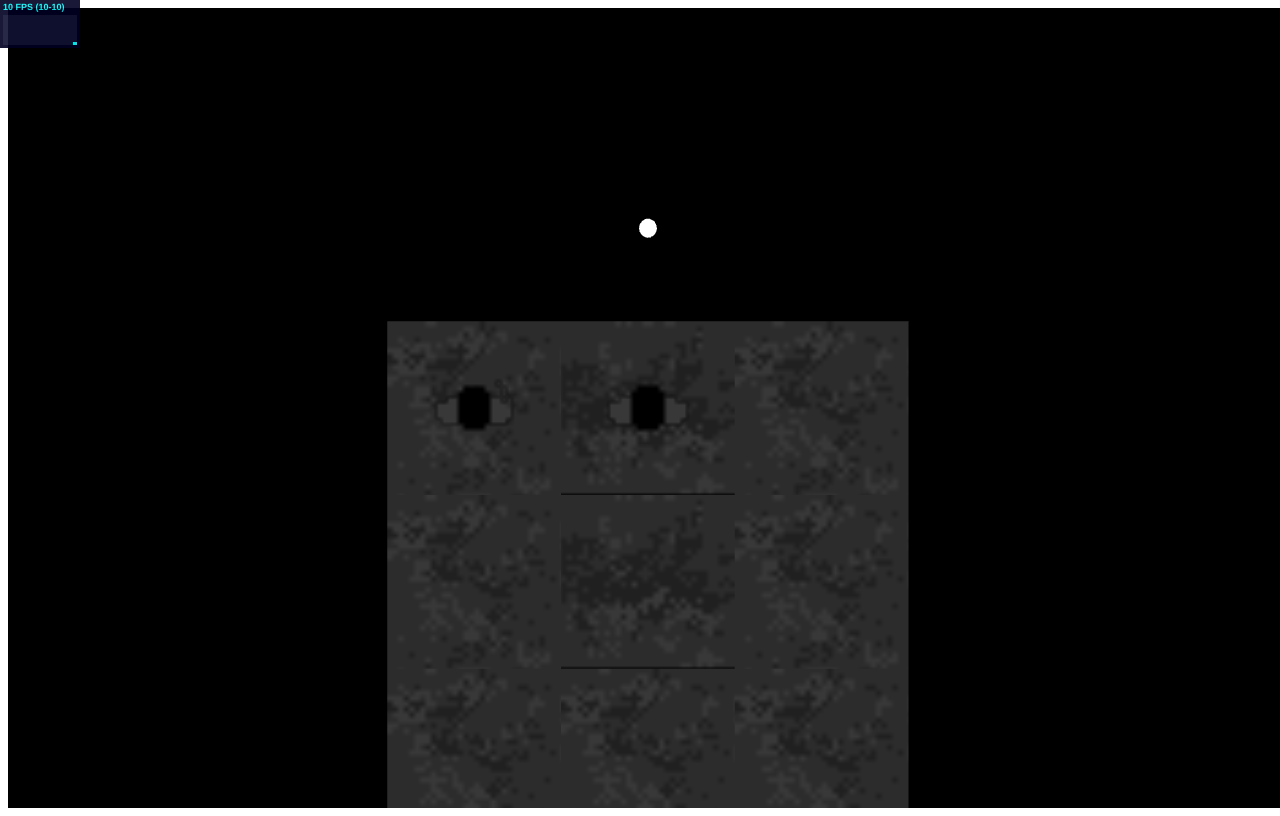
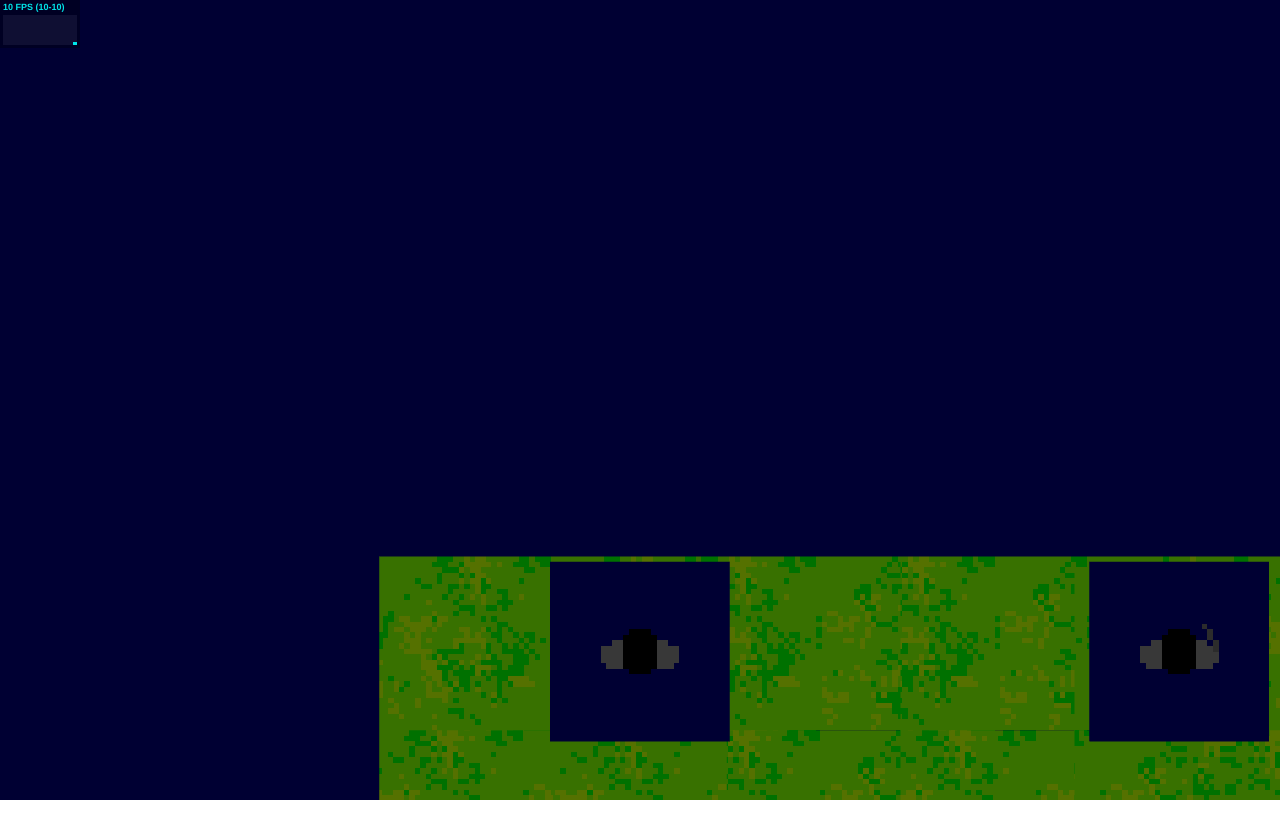
Before and after one commit to druckson/ludumdare26, a website: page site/index.html in a window 1280 px wide. Drawn offline with Linux system fonts and the light colour scheme; animation ran at ten frames a second.

Commit message:
separate character behavior into it's own section, add bot component

```diff
--- a/site/index.html
+++ b/site/index.html
@@ -22,8 +22,8 @@
                     eng.loadMap(data);
                     eng.addSystem(new engine.Scripting(game.scripts));
                     eng.addSystem(new engine.Physics(10, 10, 0.9));
-                    eng.addSystem(new engine.Display(3, 0));
-                    eng.addPlayer();
+                    eng.addSystem(new engine.Display(3, 1.4));
+                    //eng.addPlayer();
                     eng.gameLoop();
                 },
                 error: function(error) {
@@ -32,6 +32,11 @@
                 }
             });
         </script>
+        <style>
+            body {
+                margin: 0;
+            }
+        </style>
     </head>
     <body></body>
 </html>
--- a/site/js/engine/display.js
+++ b/site/js/engine/display.js
@@ -24,7 +24,7 @@ if (typeof engine === "undefined") { engine = {}; }
         this.scene.add(directionalLight);
 
         this.renderer = new THREE.WebGLRenderer({antialias: true});
-        this.renderer.setClearColorHex( 0x000000, 1 );
+        this.renderer.setClearColorHex( 0x000033, 1 );
         this.renderer.setSize( window.innerWidth, window.innerHeight );
         document.body.appendChild( this.renderer.domElement );
         window.addEventListener( 'resize', function() {
@@ -44,6 +44,7 @@ if (typeof engine === "undefined") { engine = {}; }
                 var sheet = entity.graphics.sheet;
                 if (!(sheet in sheets)) {
                     var texture = THREE.ImageUtils.loadTexture(sheet);
+                    texture.magFilter = THREE.NearestFilter;
                     sheets[sheet] = {
                         file: sheet,
                         geometry: new THREE.Geometry(),
@@ -54,22 +55,21 @@ if (typeof engine === "undefined") { engine = {}; }
                         level: entity.graphics.level
                     }
                 }
-                var x, y;
+                var tx=0, ty=0;
 
                 if (entity.graphics.static) {
                     geometry = sheets[sheet].geometry;
-                    x = entity.position.x;
-                    y = entity.position.y;
+                    tx = entity.position.x;
+                    ty = entity.position.y;
                 } else {
                     material = sheets[sheet].material;
                     geometry = new THREE.Geometry();
-                    x = 0;
-                    y = 0;
                 }
 
                 var sw = sheets[sheet].width;
                 var sh = sheets[sheet].height;
                 var si = entity.graphics.sheet_idx;
+                if (si == -1) si = Math.random(0, entity.graphics.sheet_length);
                 var sx = si % sw;
                 var sy = sh - Math.floor(si / sw) - 1;
 
@@ -79,10 +79,15 @@ if (typeof engine === "undefined") { engine = {}; }
                 var faceOffset = geometry.faces.length;
                 var uvOffset =   geometry.faceVertexUvs[0].length;
 
-                geometry.vertices.push(new THREE.Vector3(x-w, -y-h, 0));
-                geometry.vertices.push(new THREE.Vector3(x+w, -y-h, 0));
-                geometry.vertices.push(new THREE.Vector3(x+w, -y+h, 0));
-                geometry.vertices.push(new THREE.Vector3(x-w, -y+h, 0));
+                if (entity.graphics.width)
+                    w *= entity.graphics.width;
+                if (entity.graphics.height)
+                    h *= entity.graphics.height;
+
+                geometry.vertices.push(new THREE.Vector3(tx-w, -ty-h, 0));
+                geometry.vertices.push(new THREE.Vector3(tx+w, -ty-h, 0));
+                geometry.vertices.push(new THREE.Vector3(tx+w, -ty+h, 0));
+                geometry.vertices.push(new THREE.Vector3(tx-w, -ty+h, 0));
                 geometry.faces.push(new THREE.Face4(vertOffset, vertOffset+1, vertOffset+2, vertOffset+3));
                 geometry.faceVertexUvs[0].push([
                     new THREE.UV( 1/sw*(sx+0), 1/sh*(sy+0) ),
@@ -135,9 +140,9 @@ if (typeof engine === "undefined") { engine = {}; }
                     entity.graphics.mesh.rotation.z = -entity.angle;
             }
             if ("player" in entity) {
-                self.camera.position.set(entity.position.x - Math.sin(entity.player.angle)*self.cameraFollow,
-                                    -entity.position.y + Math.cos(entity.player.angle)*self.cameraFollow, self.cameraHeight);
-                self.camera.rotation.set(0, 0, entity.player.angle);
+                self.camera.position.set(entity.position.x - Math.sin(entity.character.angle)*self.cameraFollow,
+                                    -entity.position.y + Math.cos(entity.character.angle)*self.cameraFollow, self.cameraHeight);
+                self.camera.rotation.set(0, 0, entity.character.angle);
             }
         });
         this.renderer.render(this.scene, this.camera);
--- a/site/js/engine/engine.js
+++ b/site/js/engine/engine.js
@@ -34,10 +34,24 @@ if (typeof engine === "undefined") { engine = {}; }
 
         _.each(data.map, function(row, y) {
             _.each(splitString(row), function(cell, x) {
-                var tile = data.tiles[cell];
+                var tile = _.clone(data.tiles[cell[0]]);
                 var entity = self.entity_manager.newEntity();
+                var rotation = cell[1] % 4;
+                var flip = Math.floor(cell[1] / 4);
+                if (flip > 1) {
+                    rotation = Math.random(0, 3);
+                    flip = Math.random(0, 1);
+                }
                 self.entity_manager.setComponent(entity, "position", {x: x, y: y});
                 self.entity_manager.setComponents(entity, tile);
+
+                if (tile.spawn) {
+                    _.each(tile.spawn, function(spawn) {
+                        var entity = self.entity_manager.newEntity();
+                        self.entity_manager.setComponent(entity, "position", {x: x, y: y});
+                        self.entity_manager.setComponents(entity, _.clone(spawn));
+                    });
+                }
             });
         });
 
@@ -56,19 +70,20 @@ if (typeof engine === "undefined") { engine = {}; }
             "y": position.y
         }
 
-
         var reticle = this.entity_manager.newEntity();
         var player = this.entity_manager.newEntity();
 
         this.entity_manager.setComponent(reticle, "angle", 0);
         this.entity_manager.setComponent(reticle, "position", {x: 0, y: 0});
         this.entity_manager.setComponent(reticle, "graphics", {
-            "type": "shape",
+            "type": "sprite",
             "parent": player,
-            "shape": {
-                "type": "circle",
-                "radius": 0.05
-            },
+            "sheet": "/img/reticle.png",
+            "width": 0.2,
+            "height": 0.2,
+            "sheet_width": 1,
+            "sheet_length": 1,
+            "sheet_idx": 0,
             "level": 0.1
         });
 
@@ -96,10 +111,10 @@ if (typeof engine === "undefined") { engine = {}; }
             type: 2,
             linearDamping: 8,
             restitution: 0.5,
-            shape: {
+            shapes: [{
                 type: "circle",
                 radius: 0.3,
-            }
+            }]
         });
     };
 
--- a/site/js/engine/physics.js
+++ b/site/js/engine/physics.js
@@ -17,37 +17,43 @@ if (typeof engine === "undefined") { engine = {}; }
         this.engine = engine;
         var entities = this.engine.entity_manager.getEntitiesWithComponents(this.components);
         _.each(entities, function(entity) {
+            var bodyDef = new Box2D.Dynamics.b2BodyDef();
+            bodyDef.userData = entity.entity;
+            bodyDef.position.Set(entity.position.x, entity.position.y);
+            bodyDef.angularVelocity = 0;
+            bodyDef.angularDamping = 20;
+            _.each(self.bodyProps, function(prop) {
+                if (prop in entity.physics)
+                    bodyDef[prop] = entity.physics[prop];
+            });
+
             var fixDef = new Box2D.Dynamics.b2FixtureDef();
+            fixDef.friction = 0.1;
+            fixDef.density = 1;
             _.each(self.fixProps, function(prop) {
                 if (prop in entity.physics)
                     fixDef[prop] = entity.physics[prop];
             });
-            var bodyDef = new Box2D.Dynamics.b2BodyDef();
-            _.each(self.bodyProps, function(prop) {
-                if (prop in entity.physics)
-                    bodyDef[prop] = entity.physics[prop];
+
+            var body = self.world.CreateBody(bodyDef)
+            _.each(entity.physics.shapes, function(shape) {
+                switch(shape.type) {
+                case "rect":
+                    var new_shape = new Box2D.Collision.Shapes.b2PolygonShape();
+                    new_shape.SetAsBox(shape.width/2, shape.height/2);
+                    fixDef.shape = new_shape;
+                    break;
+                case "circle":
+                    var new_shape = new Box2D.Collision.Shapes.b2CircleShape(shape.radius);
+                    fixDef.shape = new_shape;
+                    break;
+                default:
+                    console.log("Invalid shape type");
+                    break;
+                }
+                body.CreateFixture(fixDef);
             });
-            bodyDef.userData = entity.entity;
-            bodyDef.position.Set(entity.position.x, entity.position.y);
-            bodyDef.angularVelocity = 0;
-            bodyDef.angularDamping = 20;
-            fixDef.friction = 0.1;
-            fixDef.density = 1;
-            switch(entity.physics.shape.type) {
-            case "rect":
-                var shape = new Box2D.Collision.Shapes.b2PolygonShape();
-                shape.SetAsBox(entity.physics.shape.width/2, entity.physics.shape.height/2);
-                fixDef.shape = shape;
-                break;
-            case "circle":
-                var shape = new Box2D.Collision.Shapes.b2CircleShape(entity.physics.shape.radius);
-                fixDef.shape = shape;
-                break;
-            }
-            var body = self.world.CreateBody(bodyDef)
-            var fixture = body.CreateFixture(fixDef);
             entity.physics.body = body;
-            entity.physics.fixture = fixture;
         });
     };
 
@@ -58,12 +64,12 @@ if (typeof engine === "undefined") { engine = {}; }
         var body = this.world.GetBodyList();
         while (body.m_next) {
             var entity = this.engine.entity_manager.getComponentsForEntity(body.m_userData);
-            if ("force" in entity.physics)
+            if ("force" in entity.physics) {
                 body.ApplyForce(new Box2D.Common.Math.b2Vec2(entity.physics.force.x, entity.physics.force.y),
                                 new Box2D.Common.Math.b2Vec2(entity.position.x, entity.position.y));
-            if ("player" in entity) {
-                var torque = -4*(entity.angle + entity.player.angle);
-                body.ApplyTorque(torque);
+            }
+            if ("torque" in entity.physics) {
+                body.ApplyTorque(entity.physics.torque);
             }
             this.engine.entity_manager.setComponent(body.m_userData, "position", body.GetPosition());
             this.engine.entity_manager.setComponent(body.m_userData, "angle", body.GetAngle());
--- a/site/js/game/maps/level1.json
+++ b/site/js/game/maps/level1.json
@@ -1,63 +1,135 @@
 {
     "tiles": {
-        "  ": {
+        " ": {
             "name": "Wall",
             "graphics": {
                 "type": "sprite",
                 "static": true,
-                "sheet": "/img/ground1.png",
+                "sheet": "/img/grass.png",
                 "sheet_width": 4,
-                "sheet_length": 6,
-                "sheet_idx": 0,
+                "sheet_length": 5,
+                "sheet_idx": -1,
                 "sheet_direction": -1,
                 "level": 0.0
             }
         },
-        "ss": {
+        "s": {
             "name": "Spawn",
-            "spawn": true,
+            "spawn": [{
+                "name": "Player",
+                "angle": 0,
+                "scripts": {
+                    "init": "player_init",
+                    "think": "player_think"
+                },
+                "player": {
+                    "reticle_distance": 1
+                },
+                "character": {
+                    "angle": 0,
+                    "turn_speed": 0.1,
+                    "speed": 0.1
+                },
+                "graphics": {
+                    "type": "sprite",
+                    "sheet": "/img/player.png",
+                    "sheet_width": 2,
+                    "sheet_length": 2,
+                    "sheet_idx": 0,
+                    "level": 0.1
+                },
+                "physics": {
+                    "type": 2,
+                    "linearDamping": 8,
+                    "restitution": 0.5,
+                    "shapes": [{
+                        "type": "circle",
+                        "radius": 0.1
+                    }, {
+                        "type": "rect",
+                        "width": 0.5,
+                        "height": 0.04
+                    }]
+                }
+            }],
             "graphics": {
                 "type": "sprite",
                 "static": true,
-                "sheet": "/img/ground1.png",
+                "sheet": "/img/grass.png",
                 "sheet_width": 4,
-                "sheet_length": 6,
-                "sheet_idx": 3,
+                "sheet_length": 5,
+                "sheet_idx": -1,
+                "sheet_direction": -1,
+                "level": 0.0
+            }
+        },
+        "e": {
+            "spawn": [{
+                    "name": "Sample Player",
+                    "angle": 0,
+                    "scripts": {
+                        "think": "character_think"
+                    },
+                    "bot": {
+                        "spread": 1,
+                        "gather": 1,
+                        "follow": 1
+                    },
+                    "character": {
+                        "angle": 0,
+                        "reticle_distance": 1,
+                        "turn_speed": 0.1,
+                        "speed": 0.1
+                    },
+                    "physics": {
+                        "type": 2,
+                        "linearDamping": 8,
+                        "resititution": 0.5,
+                        "shapes": [
+                            {
+                                "type": "circle",
+                                "radius": 0.1
+                            }, {
+                                "type": "rect",
+                                "width": 0.5,
+                                "height": 0.04
+                            }
+                        ]
+                    },
+                    "graphics": {
+                        "type": "sprite",
+                        "sheet": "/img/player.png",
+                        "sheet_width": 2,
+                        "sheet_length": 2,
+                        "sheet_idx": 1,
+                        "level": 0.1
+                    }
+                }
+            ],
+            "graphics": {
+                "type": "sprite",
+                "static": true,
+                "sheet": "/img/grass.png",
+                "sheet_width": 4,
+                "sheet_length": 5,
+                "sheet_idx": -1,
                 "sheet_direction": -1,
                 "level": 0.0
             }
         }
     },
     "map": [
-        "  ss  ",
-        "  ss  ",
-        "      "
+        " 0s0 0 0e0 0 0 0 0 0",
+        " 0 0 0 0 0 0 0 0 0 0",
+        " 0 0 0 0e0 0 0 0 0 0",
+        " 0 0 0 0 0 0 0 0 0 0",
+        " 0 0 0 0 0 0 0 0 0 0",
+        " 0 0 0 0 0 0 0 0 0 0",
+        " 0 0 0 0 0 0 0 0 0 0",
+        " 0 0 0 0 0 0 0 0 0 0",
+        " 0 0 0 0 0 0 0 0 0 0",
+        " 0 0 0 0 0 0 0 0 0 0",
+        " 0 0 0 0 0 0 0 0 0 0"
     ],
-    "entities": [
-        {
-            "name": "Sample Player",
-            "position": {
-                "x": 0,
-                "y": 0
-            },
-            "physics": {
-                "type": 2,
-                "linearDamping": 8,
-                "resititution": 0.5,
-                "shape": {
-                    "type": "circle",
-                    "radius": 0.1
-                }
-            },
-            "graphics": {
-                "type": "sprite",
-                "static": true,
-                "sheet": "/img/player.png",
-                "sheet_width": 2,
-                "sheet_length": 2,
-                "sheet_idx": 1,
-                "level": 0
-            }
-        }
-    ]
+    "entities": []
 }
--- a/site/js/game/scripts.js
+++ b/site/js/game/scripts.js
@@ -93,13 +93,6 @@ if (typeof game === "undefined") { game = {}; }
     var run = 20;
 
     exports.scripts = {
-        test_init: function(engine) {
-            this.angle = 0.5;
-        },
-        test_think: function(engine, dt) {
-            this.angle += dt;
-            this.graphics.level = Math.sin(this.angle)
-        },
         player_init: function(engine) {
             var self = this;
             document.addEventListener('mousedown',  function(e) {
@@ -119,10 +112,27 @@ if (typeof game === "undefined") { game = {}; }
                     "level": 0.1
                 });
             });
-            var reticle = engine.entity_manager.getComponentsForEntity(this.player.reticle);
-            reticle.position.x = this.position.x - this.player.reticle_distance*Math.sin(this.player.angle);
-            reticle.position.y = this.position.y - this.player.reticle_distance*Math.cos(this.player.angle);
-            reticle.angle = -this.player.angle;
+
+            var reticle = engine.entity_manager.newEntity();
+
+            engine.entity_manager.setComponent(reticle, "position", {
+                x: this.position.x - this.player.reticle_distance*Math.sin(this.player.angle),
+                y: this.position.y - this.player.reticle_distance*Math.cos(this.player.angle)
+            });
+            engine.entity_manager.setComponent(reticle, "angle", -this.player.angle);
+            engine.entity_manager.setComponent(reticle, "graphics", {
+                "type": "sprite",
+                "parent": this.entity,
+                "sheet": "/img/reticle.png",
+                "width": 0.2,
+                "height": 0.2,
+                "sheet_width": 1,
+                "sheet_length": 1,
+                "sheet_idx": 0,
+                "level": 0.1
+            });
+
+            this.player.reticle = reticle;
         },
         player_think: function(engine, dt) {
             this.physics.force = {x: 0, y: 0};
@@ -139,21 +149,26 @@ if (typeof game === "undefined") { game = {}; }
                 strafe = 1;
             if (Keyboard.isDown(83))
                 move = 1;
-            this.player.angle = -Mouse.mouseX() / 360;
-            //this.player.reticle_distance = Math.max(0, Math.min(5, -Mouse.mouseY() / 200));
+            this.character.angle = -Mouse.mouseX() / 360;
+            this.player.reticle_distance = Math.max(0, Math.min(5, -Mouse.mouseY() / 200));
 
-            var x = move * Math.sin(this.player.angle) + strafe * Math.cos(this.player.angle);
-            var y = move * Math.cos(this.player.angle) - strafe * Math.sin(this.player.angle);
+            var x = move * Math.sin(this.character.angle) + strafe * Math.cos(this.character.angle);
+            var y = move * Math.cos(this.character.angle) - strafe * Math.sin(this.character.angle);
             var len = x*x + y*y;
             if (len > 0) {
-                this.physics.force.x = force * x / len;
-                this.physics.force.y = force * y / len;
+                this.physics.force.x = this.character.speed*force * x / len;
+                this.physics.force.y = this.character.speed*force * y / len;
             }
 
-            var reticle = engine.entity_manager.getComponentsForEntity(this.player.reticle);
-            reticle.position.x = this.position.x - this.player.reticle_distance*Math.sin(this.player.angle);
-            reticle.position.y = this.position.y - this.player.reticle_distance*Math.cos(this.player.angle);
-            reticle.angle = -this.player.angle;
+            //var reticle = engine.entity_manager.getComponentsForEntity(this.player.reticle);
+            //reticle.position.x = this.position.x - this.player.reticle_distance*Math.sin(this.player.angle);
+            //reticle.position.y = this.position.y - this.player.reticle_distance*Math.cos(this.player.angle);
+            //reticle.angle = -this.player.angle;
+            game.scripts.character_think.apply(this, [engine, dt]);
+        },
+        character_think: function(engine, dt) {
+            //console.log(this);
+            this.physics.torque = -this.character.turn_speed*(this.angle + this.character.angle);
         }
     }
 })(typeof exports === 'undefined' ? this['game'] : exports);
```
Also changed, not shown: site/img/grass.png (added), site/img/reticle.png (added), 3 other files.
